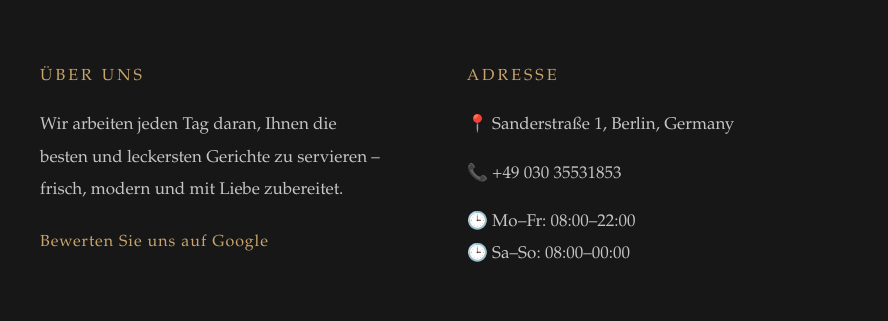
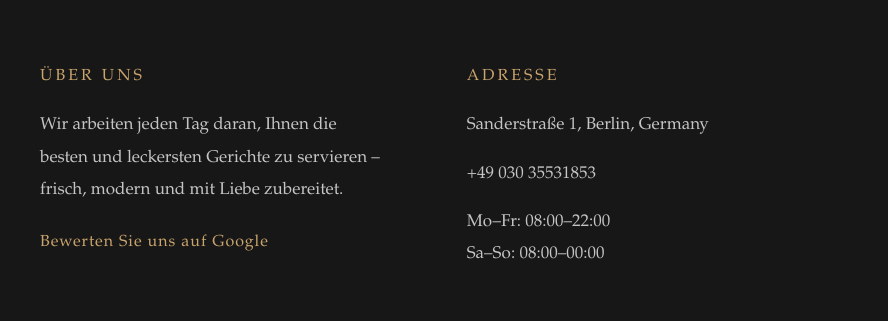
Before and after one commit to elenadeligio/restaurant, a plain HTML site: page index.html in a window 1280 px wide. Shown: the part 3557-3878 px from the top of the page, 0-888 px from the left. Drawn offline with Linux system fonts and the light colour scheme.

Commit message:
Update index.html

```diff
--- a/index.html
+++ b/index.html
@@ -141,16 +141,16 @@
             <h3>Adresse</h3>
 
             <p>
-                📍 Sanderstraße 1, Berlin, Germany
+                Sanderstraße 1, Berlin, Germany
             </p>
 
             <p>
-                📞 +49 030 35531853
+                +49 030 35531853
             </p>
 
             <p>
-                🕒 Mo–Fr: 08:00–22:00 <br>
-                🕒 Sa–So: 08:00–00:00
+                Mo–Fr: 08:00–22:00 <br>
+                Sa–So: 08:00–00:00
             </p>
         </div>
 
```
